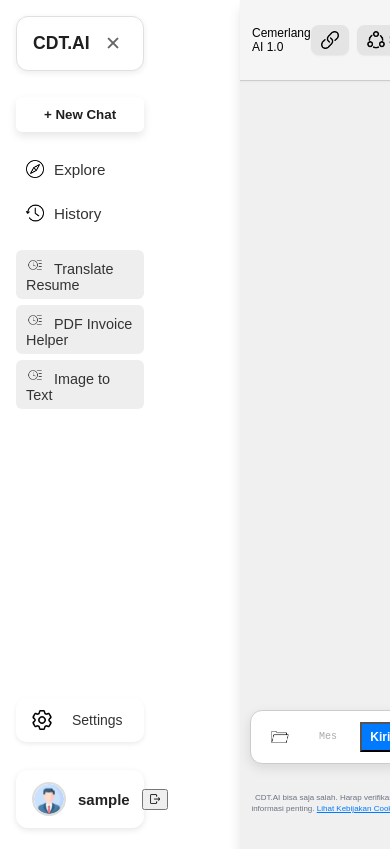
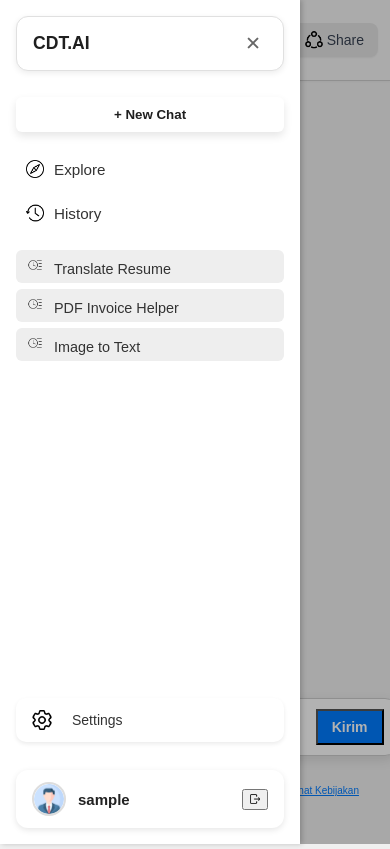
Before and after one commit to Ampurama/chatCDT, a React (Create React App) app: page /chat in a window 390 px wide. Built offline with nearby package versions, Linux system fonts and the light colour scheme; sample sign-in values are in the browser's storage.

Commit message:
fix: responsive mobile 2

```diff
--- a/src/ChatPage.css
+++ b/src/ChatPage.css
@@ -770,95 +770,45 @@ body.dark-mode .chat-footer-note a {
   color: #4ea3ff;
 }
 
-/* ====== RESPONSIVE ====== */
 @media (max-width: 768px) {
   .sidebar {
-    width: 200px;
+    width: 80%;
+    max-width: 300px;
+    height: 100%;
+    position: fixed;
+    top: 0;
+    left: -100%;
+    background-color: #fff;
+    z-index: 999;
+    transition: left 0.3s ease;
+    box-shadow: 2px 0 5px rgba(0,0,0,0.2);
+  }
+
+  .sidebar.open {
+    left: 0;
+  }
+
+  .sidebar-backdrop {
+    display: none;
+    position: fixed;
+    top: 0;
+    left: 0;
+    width: 100vw;
+    height: 100vh;
+    background: rgba(0,0,0,0.3);
+    z-index: 998;
+  }
+
+  .sidebar-backdrop.show {
+    display: block;
+  }
+
+  .chat-main {
+    margin-left: 0 !important;
+    width: 100%;
   }
 
   .topbar-modern {
-    left: 0;
-  }
-
-  .chat-main {
-    margin-left: 0;
-  }
-
-  .chat-box {
-    width: 100%;
-    max-width: 100%;
-    padding: 0 10px;
-  }
-
-  .chat-input-box {
-    width: 100%;
-    max-width: 100%;
-    padding: 6px 10px;
-  }
-
-  .chat-input-header {
-    width: 100%;
-    max-width: 100%;
-    font-size: 16px;
-  }
-
-  .chat-input-wrapper {
-    width: 100%;
-    max-width: 100%;
-    padding: 10px;
-  }
-
-  .topbar-title {
-    font-size: 14px;
-  }
-
-  .topbar-button {
-    font-size: 12px;
-    padding: 4px 6px;
-  }
-
-  .topbar-card {
-    padding: 2px 4px;
-  }
-
-  .chat-msg.assistant .msg-content,
-  .chat-msg.user .msg-content {
-    max-width: 90%;
-  }
-
-  .file-info {
-    max-width: 100%;
-    font-size: 10px;
-  }
-
-  .chat-image-preview img {
-    max-width: 90%;
+    left: 0 !important;
   }
 }
-
-@media (max-width: 480px) {
-  .sidebar {
-    width: 160px;
-  }
-
-  .topbar-title {
-    font-size: 12px;
-  }
-
-  .chat-input-header {
-    font-size: 14px;
-  }
-
-  .chat-input {
-    font-size: 10px;
-  }
-
-  .chat-footer-note {
-    font-size: 8px;
-  }
-
-  .chat-input-box button {
-    font-size: 12px;
-    padding: 6px 8px;
-  }
-}
--- a/src/ChatPage.js
+++ b/src/ChatPage.js
@@ -360,7 +360,10 @@ const ChatPage = () => {
   return (
     <div className={`chat-wrapper ${darkMode ? "dark-mode" : ""}`}>
       {sidebarOpen && (
-        <div className="sidebar">
+        <div className="sidebar-backdrop show" onClick={() => setSidebarOpen(false)}></div>
+      )}
+      <div className={`sidebar ${sidebarOpen ? "open" : ""}`}>
+
         <div className="sidebar-header">
           <div className="logo">
             <span className="logo-text">CDT.AI</span>
@@ -431,7 +434,7 @@ const ChatPage = () => {
         </div>
 
       </div>
-      )}
+
 
       <div
         className="chat-main"
```
Lines whose indentation alone changed are shown as unchanged.
